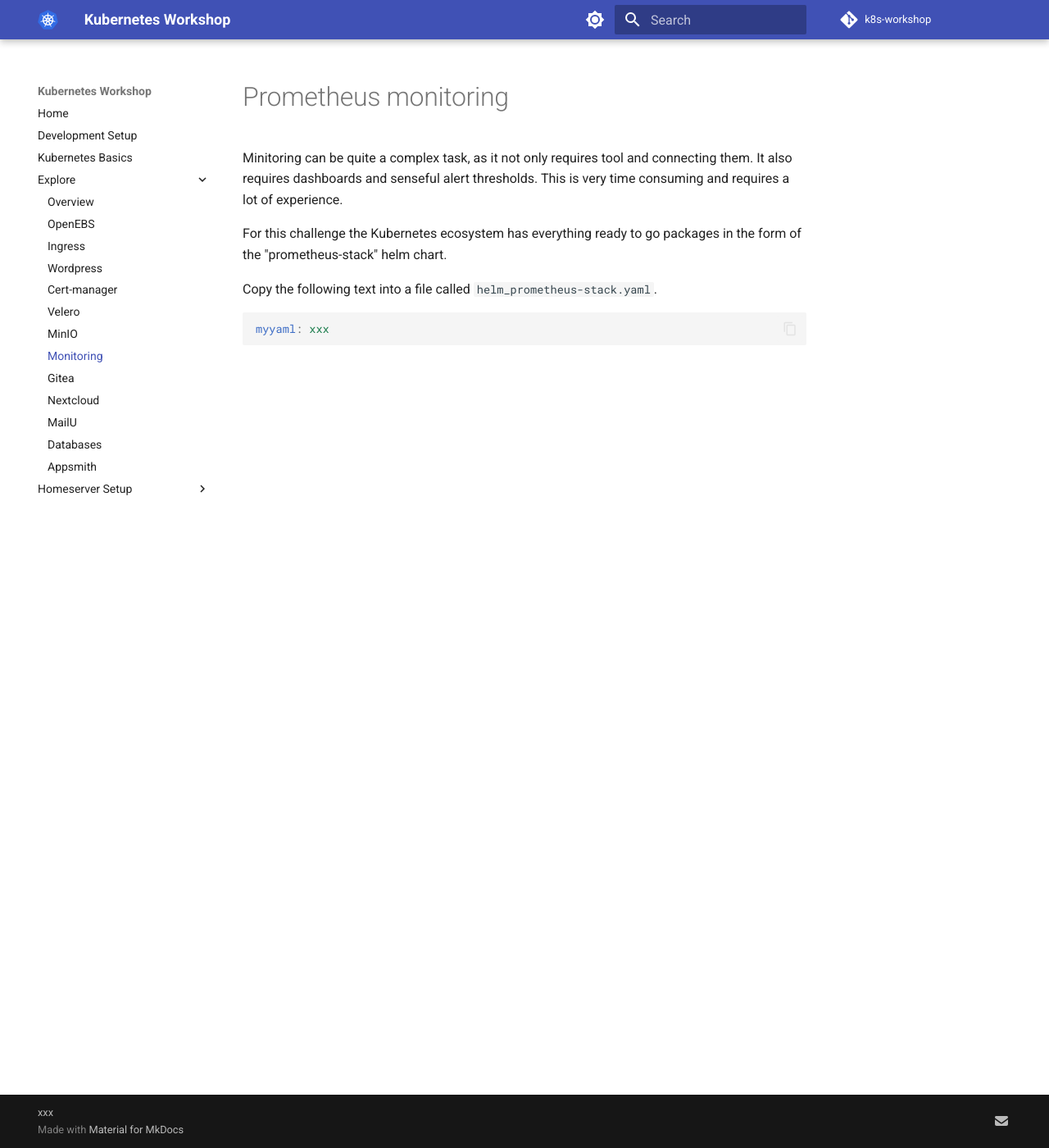
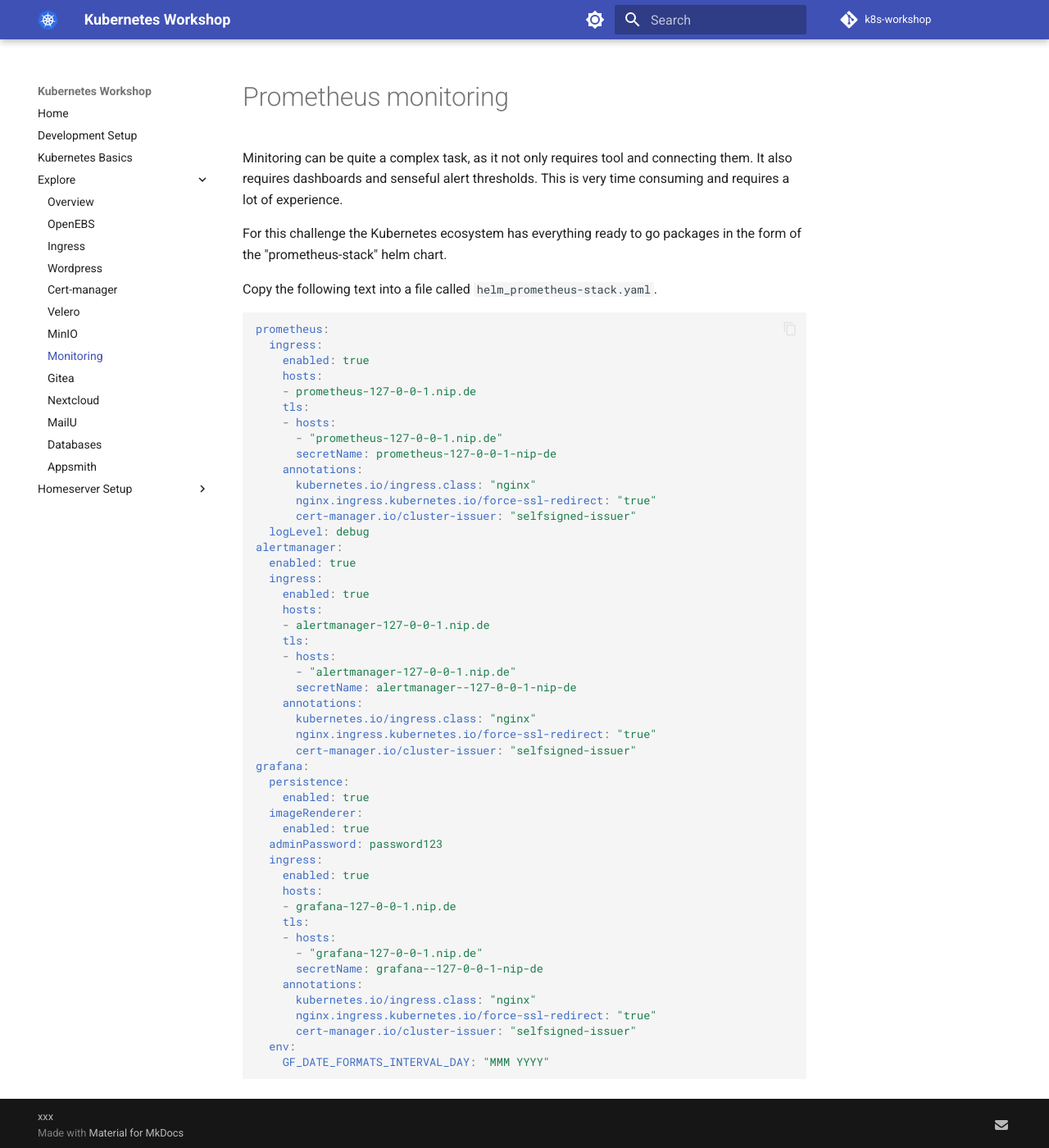
Before and after one commit to iptizer/k8s-workshop, an MkDocs documentation site: the page built from docs/explore/prometheus.md, in a window 1280 px wide and 1400 px high. Shown: the whole window at 82% size. Built offline with MkDocs 1.6.1 and Material for MkDocs 9.7.7, drawn with Linux system fonts in a browser that asks for light colours; comment, search, counter and statistics services are not loaded.

Commit message:
Adding prometheus config

````diff
--- a/docs/explore/prometheus.md
+++ b/docs/explore/prometheus.md
@@ -7,5 +7,52 @@ For this challenge the Kubernetes ecosystem has everything ready to go packages
 Copy the following text into a file called `helm_prometheus-stack.yaml`.
 
 ```yaml
-myyaml: xxx
+prometheus:
+  ingress:
+    enabled: true
+    hosts:
+    - prometheus-127-0-0-1.nip.de
+    tls:
+    - hosts:
+      - "prometheus-127-0-0-1.nip.de"
+      secretName: prometheus-127-0-0-1-nip-de
+    annotations:
+      kubernetes.io/ingress.class: "nginx"
+      nginx.ingress.kubernetes.io/force-ssl-redirect: "true"
+      cert-manager.io/cluster-issuer: "selfsigned-issuer"
+  logLevel: debug
+alertmanager:
+  enabled: true
+  ingress:
+    enabled: true
+    hosts:
+    - alertmanager-127-0-0-1.nip.de
+    tls:
+    - hosts:
+      - "alertmanager-127-0-0-1.nip.de"
+      secretName: alertmanager--127-0-0-1-nip-de
+    annotations:
+      kubernetes.io/ingress.class: "nginx"
+      nginx.ingress.kubernetes.io/force-ssl-redirect: "true"
+      cert-manager.io/cluster-issuer: "selfsigned-issuer"
+grafana:
+  persistence:
+    enabled: true
+  imageRenderer:
+    enabled: true
+  adminPassword: password123
+  ingress:
+    enabled: true
+    hosts:
+    - grafana-127-0-0-1.nip.de
+    tls:
+    - hosts:
+      - "grafana-127-0-0-1.nip.de"
+      secretName: grafana--127-0-0-1-nip-de
+    annotations:
+      kubernetes.io/ingress.class: "nginx"
+      nginx.ingress.kubernetes.io/force-ssl-redirect: "true"
+      cert-manager.io/cluster-issuer: "selfsigned-issuer"
+  env:
+    GF_DATE_FORMATS_INTERVAL_DAY: "MMM YYYY"
 ```
````
